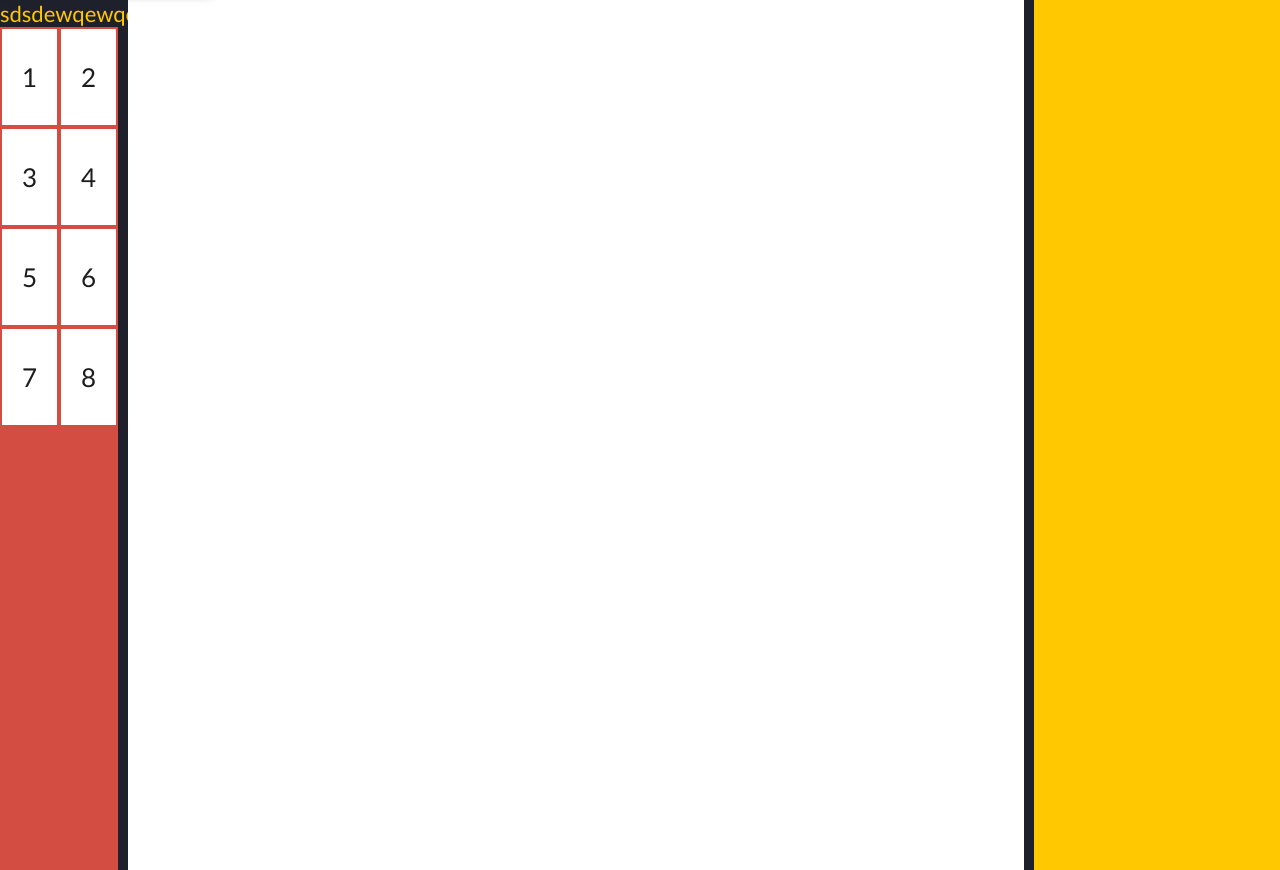
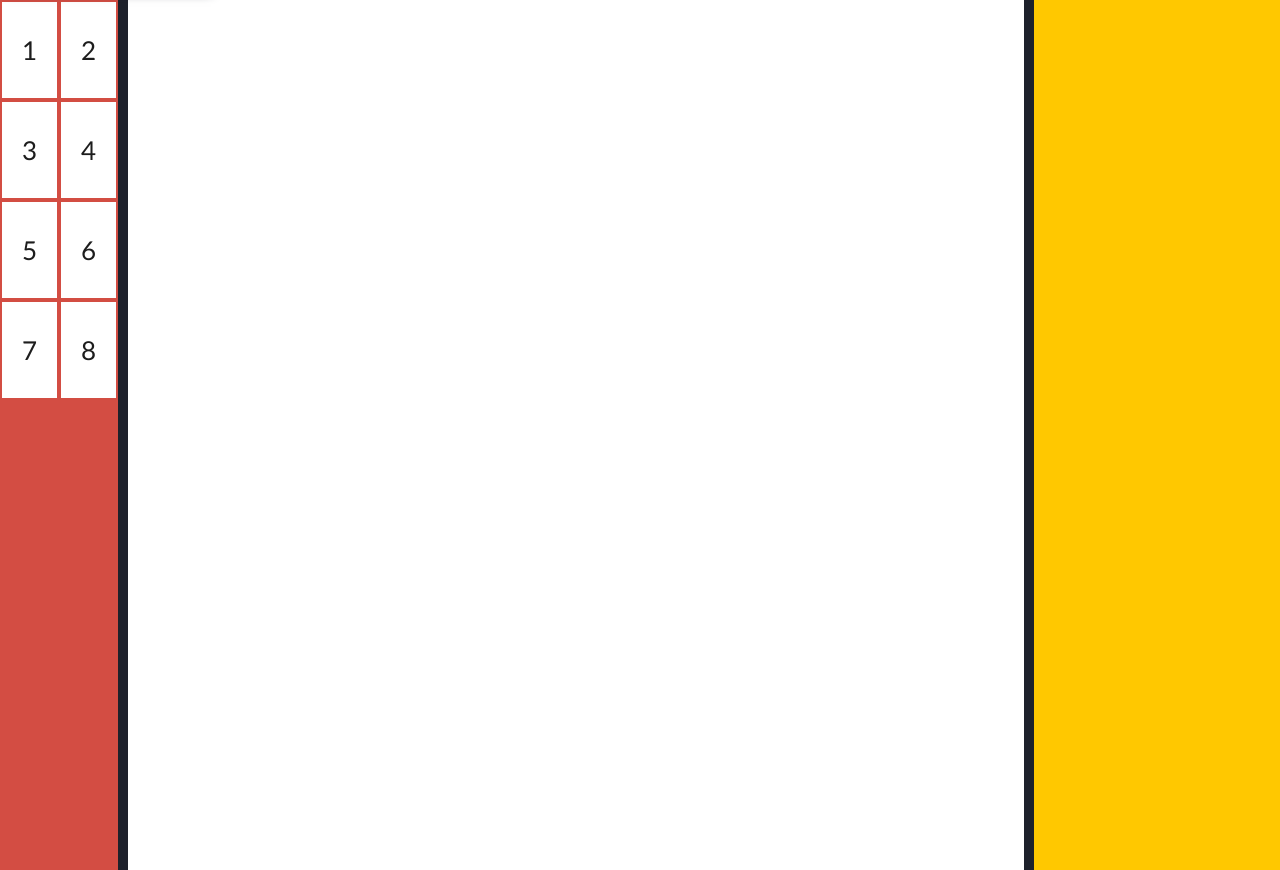
Before and after one commit to Daniil-Nikiforov/localhost, a PHP site: page /main.php in a window 1280 px wide. Shown: the part 65-935 px from the top of the page. Run offline with PHP 8.4, Linux system fonts and the light colour scheme; the visitor is signed in with stand-in values (Sample User, id 1).

Commit message:
structure

```diff
--- a/main.php
+++ b/main.php
@@ -34,7 +34,7 @@
                 <div class="inner-sidebar1">
                     <div class="buttons">
                         <div id="inner-buttons">
-                        sdsdewqewqeqweqweqweqwe
+
                         </div>
                     </div>
                 </div>
```
Also changed, not shown: includes/connect.php (line endings or trailing spaces), patterns/footer.php (added), patterns/header.php (added), 1 other file.
